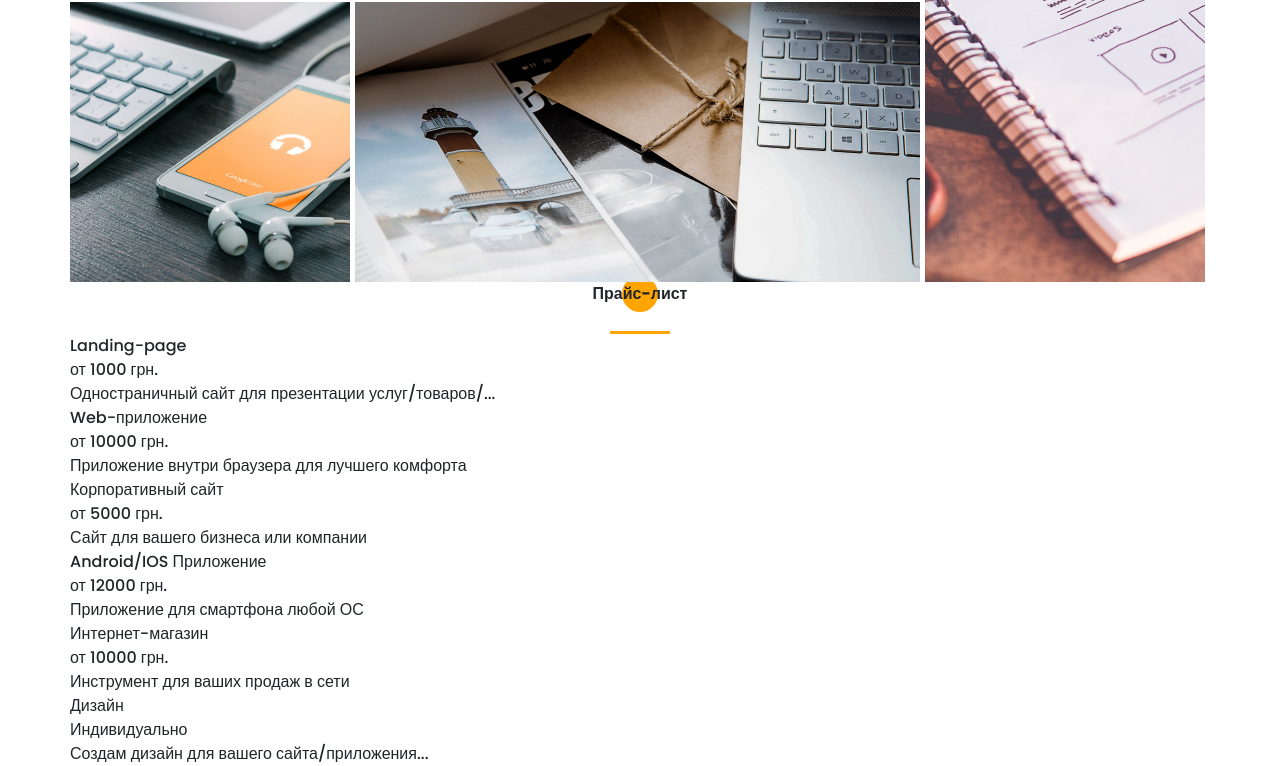
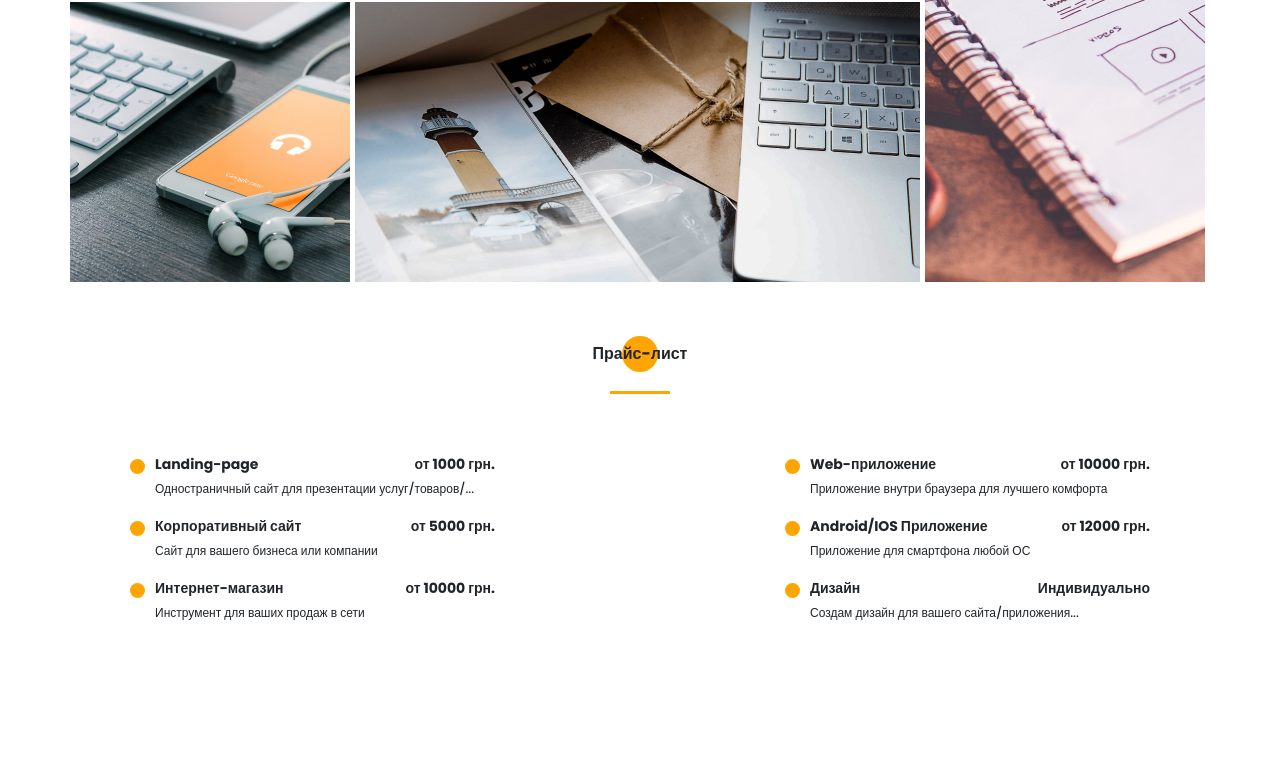
Before and after one commit to alexHorov/Portfolio, a website: page src/index.html in a window 1280 px wide. Shown: the part 3933-4699 px from the top of the page. After the commit the page ends 4558 px from the top, so only its background shows below. Drawn offline with nearby package versions, Linux system fonts and the light colour scheme; files that its build step writes are made by us from their sources; files whose address does not match are found by name.

```diff
--- /dev/null
+++ b/src/sass/blocks/_price.scss
@@ -0,0 +1,43 @@
+.price {
+    padding-top: 60px;
+    &__wrapper {
+        margin-top: 60px;
+        padding: 0 60px;
+        display: grid;
+        grid-template: repeat(3, minmax(45px, auto)) / repeat(2, 365px);
+        grid-auto-rows: minmax(45px, auto);
+        row-gap: 15px;
+        justify-content: space-between;
+    }
+    &__item {
+        position: relative;
+        display: grid;
+        grid-template: repeat(2, minmax(21px, auto)) / repeat(2, auto);
+        row-gap: 5px;
+        padding-left: 25px;
+        &:before {
+            content: '';
+            height: 15px;
+            width: 15px;
+            border-radius: 100%;
+            background: $main-color;
+            position: absolute;
+            z-index: -1;
+            top: 5px;
+        }
+    }
+    &__type,
+    &__count {
+        font-weight: bold;
+        font-size: 14px;
+        line-height: 21px;
+    }
+    &__count {
+        justify-self: end;
+    }
+    &__descr {
+        grid-column: 1/3;
+        font-size: 12px;
+        line-height: 18px;
+    }
+}
--- a/src/sass/style.scss
+++ b/src/sass/style.scss
@@ -29,3 +29,4 @@
 @import 'blocks/resume';
 @import 'blocks/skills';
 @import 'blocks/portfolio';
+@import 'blocks/price';
```
Also changed, not shown: dist/css/style.min.css.
